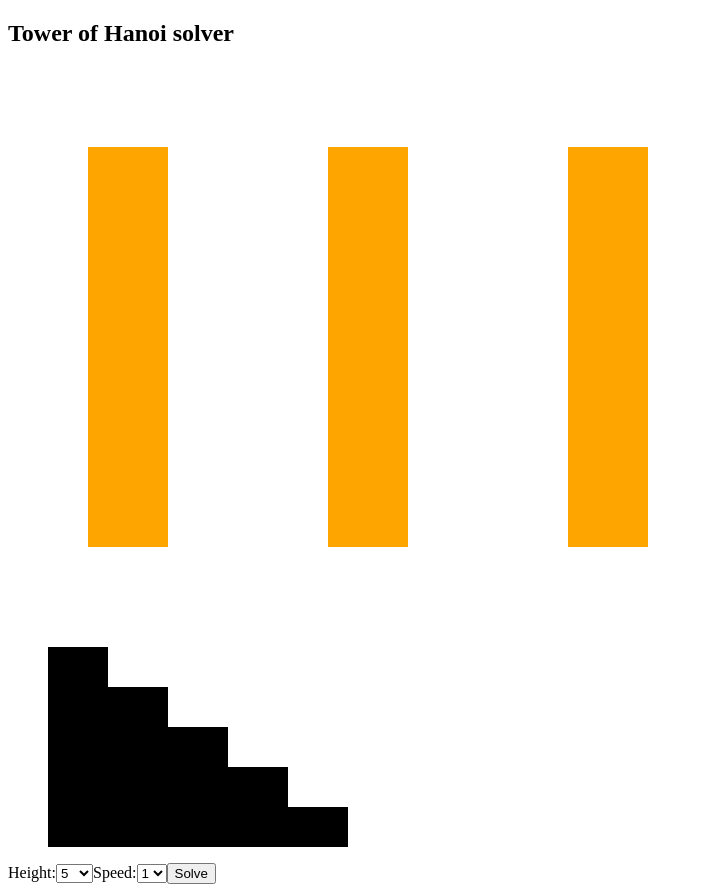
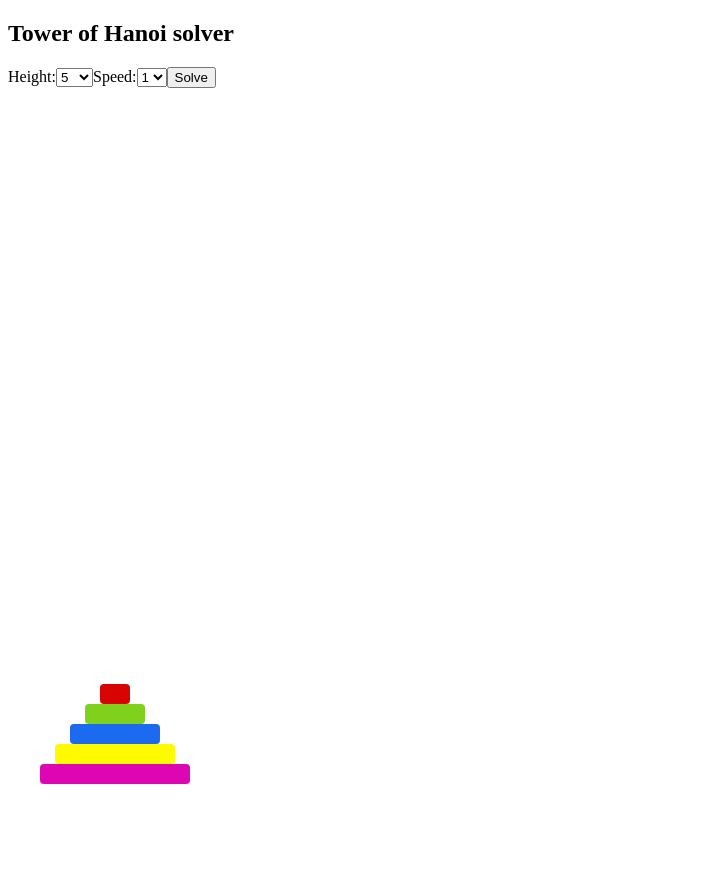
Before and after one commit to AmirF27/tower-of-hanoi, an Angular app: page / in a window 1280 px wide. Shown: the whole page, without its empty margins (0-703 px from the left). After the commit the page ends 800 px from the top, so only its background shows below. Built offline with nearby package versions, Linux system fonts and the light colour scheme.

Commit message:
Add colors to disks

```diff
--- a/src/app/tower-of-hanoi/tower-of-hanoi.component.html
+++ b/src/app/tower-of-hanoi/tower-of-hanoi.component.html
@@ -31,5 +31,6 @@
 
 <button (click)="solve()"
   type="button"
-  class="button button--primary">Solve
+  class="button button--primary"
+  [disabled]="solving || solved">Solve
 </button>
--- a/src/app/tower-of-hanoi/tower-of-hanoi.component.scss
+++ b/src/app/tower-of-hanoi/tower-of-hanoi.component.scss
@@ -1,17 +1,19 @@
 @import '../../assets/scss/variables';
 
-.peg {
-  background: $peg-color;
-  display: inline-block;
-  height: $peg-height;
-  margin: $peg-width;
-  width: $peg-width;
-}
+// .peg {
+//   background: $peg-color;
+//   display: inline-block;
+//   height: $peg-height;
+//   margin: $peg-width;
+//   width: $peg-width;
+// }
 
 .stack {
+  bottom: 0;
+  display: inline-block;
   left: 0;
   list-style-type: none;
-  position: relative;
+  position: absolute;
   transition: left 0.3s;
 }
 
@@ -38,12 +40,14 @@
 }
 
 .disk {
+  border-radius: $disk-border-radius;
   height: $disk-height;
+  margin: 0 auto;
 }
 
 @for $i from 1 through 10 {
   .disk--#{$i} {
-    background: #000;
-    width: $i * 60px;
+    background: nth($disk-colors, $i);
+    width: $i * $disk-width-factor;
   }
 }
--- a/src/app/tower-of-hanoi/tower-of-hanoi.component.ts
+++ b/src/app/tower-of-hanoi/tower-of-hanoi.component.ts
@@ -15,18 +15,15 @@ export class TowerOfHanoiComponent implements OnInit {
     [],
     []
   ];
-
   height: number = DEFAULT_HEIGHT;
-
   // for use with naming CSS classes for the stacks
   stackNames = [
     'left',
     'middle',
     'right'
   ];
-
+  solving: boolean = false;
   solved: boolean = false;
-
   delay: number = DEFAULT_DELAY;
 
   constructor() { }
@@ -49,21 +46,31 @@ export class TowerOfHanoiComponent implements OnInit {
 
   solve() {
     if (!this.solved) {
-      let first = 1, second = 2;
-      if (this.height % 2 != 0) {
-        [first, second] =  [second, first]
-      }
+      this.solving = true;
 
-      let it = this.executeMoves(first, second);
+      let { first, second } = this.determineMoveOrder();
+
+      let moves = this.initiateMoves(first, second);
       let interval = setInterval(() => {
-        if (it.next().done) {
+        if (moves.next().done) {
           clearInterval(interval);
+          this.solving = false;
         }
       }, this.delay);
     }
   }
 
-  private* executeMoves(first: number, second: number) {
+  private determineMoveOrder() {
+    let [first, second] = [1, 2];
+
+    if (this.height % 2 != 0) {
+      [first, second] = [second, first];
+    }
+
+    return { first, second };
+  }
+
+  private* initiateMoves(first: number, second: number) {
     while (!this.solved) {
       yield this.makeMove(this.stacks[0], this.stacks[first]);
       yield this.makeMove(this.stacks[0], this.stacks[second]);
@@ -72,7 +79,7 @@ export class TowerOfHanoiComponent implements OnInit {
   }
 
   private makeMove(stack1: Array<number>, stack2: Array<number>) {
-    var { source, target } = this.determineLegalMove(stack1, stack2);
+    let { source, target } = this.determineLegalMove(stack1, stack2);
 
     if (!this.checkSolved() && (source && target)) {
       target.unshift(source.shift());
--- a/src/assets/scss/_variables.scss
+++ b/src/assets/scss/_variables.scss
@@ -2,4 +2,18 @@ $peg-width: 80px;
 $peg-height: 400px;
 $peg-color: orange;
 
-$disk-height: 40px;
+$disk-border-radius: 4px;
+$disk-height: 20px;
+$disk-width-factor: $disk-height * 1.5;
+$disk-colors: (
+  #d80404, // disk 1 - red
+  #7fd11b, // disk 2 - green
+  #1c6aef, // disk 3 - blue
+  #fffa00, // disk 4 - yellow
+  #dd06b2, // disk 5 - pink
+  #00f2ff, // disk 6 - cyan
+  #bf570d, // disk 7 - brown
+  #a808d1, // disk 8 - purple
+  #849610, // disk 9 - olive
+  #ffaa00, // disk 10 - orange
+);
```
